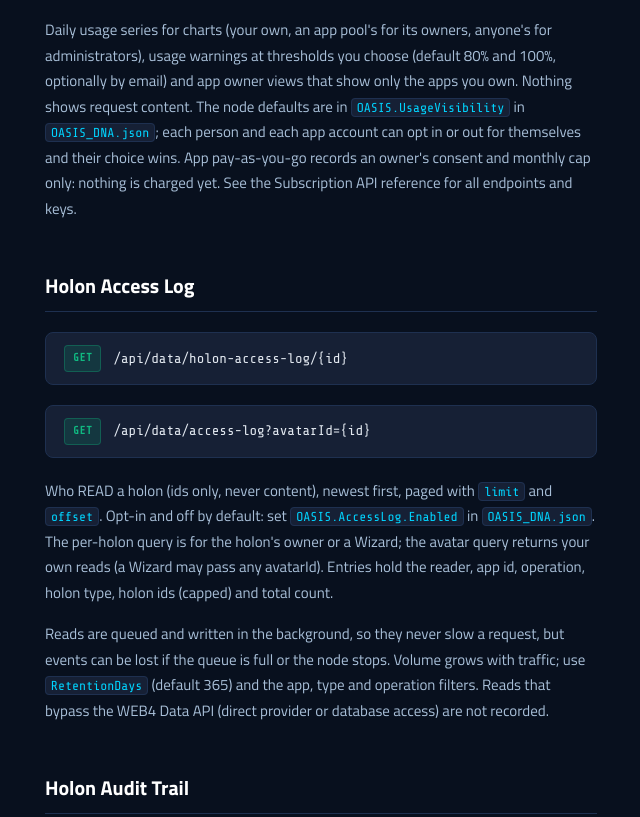
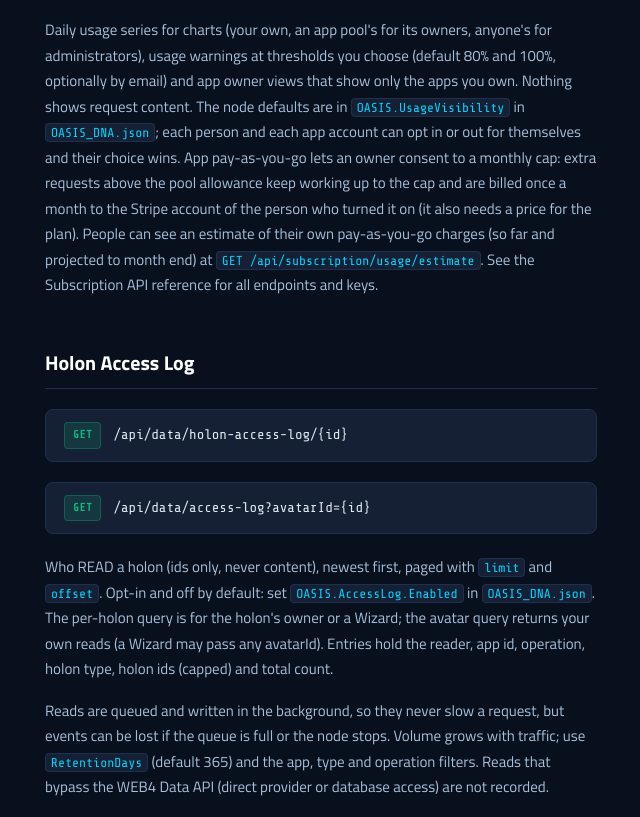
Before and after one commit to NextGenSoftwareUK/OASISDocsWebsite, a website: page reference/data.html in a window 1280 px wide. Shown: the part 2516-3333 px from the top of the page, without its empty margins (539-1179 px from the left). Drawn offline with nearby package versions, Linux system fonts and the light colour scheme.

Commit message:
docs: app pay-as-you-go billing and the user estimate

```diff
--- a/reference/data.html
+++ b/reference/data.html
@@ -117,7 +117,7 @@
     <div class="endpoint"><span class="method method-get">GET</span><span class="endpoint-path">/api/subscription/usage/series</span></div>
     <div class="endpoint"><span class="method method-get">GET</span><span class="endpoint-path">/api/subscription/app-owner/{appId}/usage</span></div>
     <div class="endpoint"><span class="method method-get">GET</span><span class="endpoint-path">/api/subscription/usage/alerts</span></div>
-    <p>Daily usage series for charts (your own, an app pool's for its owners, anyone's for administrators), usage warnings at thresholds you choose (default 80% and 100%, optionally by email) and app owner views that show only the apps you own. Nothing shows request content. The node defaults are in <code>OASIS.UsageVisibility</code> in <code>OASIS_DNA.json</code>; each person and each app account can opt in or out for themselves and their choice wins. App pay-as-you-go records an owner's consent and monthly cap only: nothing is charged yet. See the Subscription API reference for all endpoints and keys.</p>
+    <p>Daily usage series for charts (your own, an app pool's for its owners, anyone's for administrators), usage warnings at thresholds you choose (default 80% and 100%, optionally by email) and app owner views that show only the apps you own. Nothing shows request content. The node defaults are in <code>OASIS.UsageVisibility</code> in <code>OASIS_DNA.json</code>; each person and each app account can opt in or out for themselves and their choice wins. App pay-as-you-go lets an owner consent to a monthly cap: extra requests above the pool allowance keep working up to the cap and are billed once a month to the Stripe account of the person who turned it on (it also needs a price for the plan). People can see an estimate of their own pay-as-you-go charges (so far and projected to month end) at <code>GET /api/subscription/usage/estimate</code>. See the Subscription API reference for all endpoints and keys.</p>
 
     <h2 id="holon-access-log">Holon Access Log</h2>
     <div class="endpoint"><span class="method method-get">GET</span><span class="endpoint-path">/api/data/holon-access-log/{id}</span></div>
```
